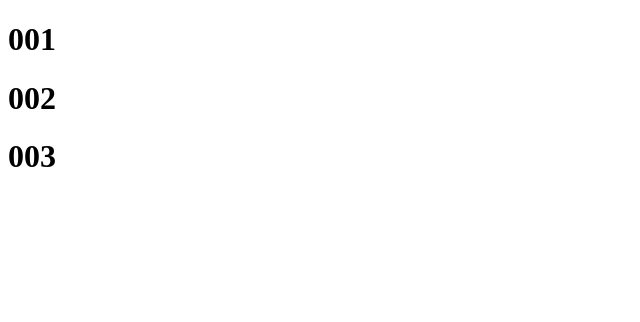
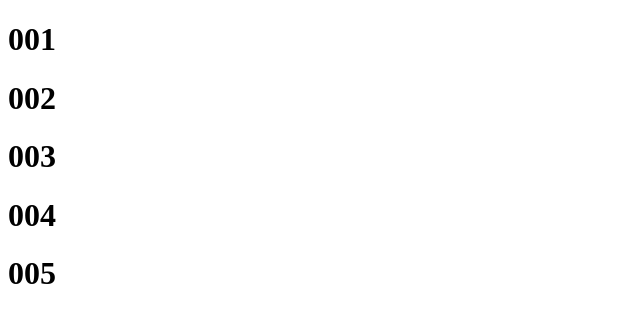
Before and after one commit to sexfat/git_toturial, a plain HTML site: page index.html in a window 1280 px wide. Shown: the whole page, without its empty margins (0-640 px from the left). Drawn offline with Linux system fonts and the light colour scheme.

Commit message:
dev2 (+2 squashed commits) Squashed commits: [e6b2052] add [0c01272] add

```diff
--- a/index.html
+++ b/index.html
@@ -10,5 +10,7 @@
     <h1>001</h1>
     <h1>002</h1>
     <h1>003</h1>
+    <h1>004</h1>
+    <h1>005</h1>
 </body>
 </html>
--- a/style.css
+++ b/style.css
@@ -1,3 +1,4 @@
 body {
    padding: auto;
+   margin: 0;
 }
```
